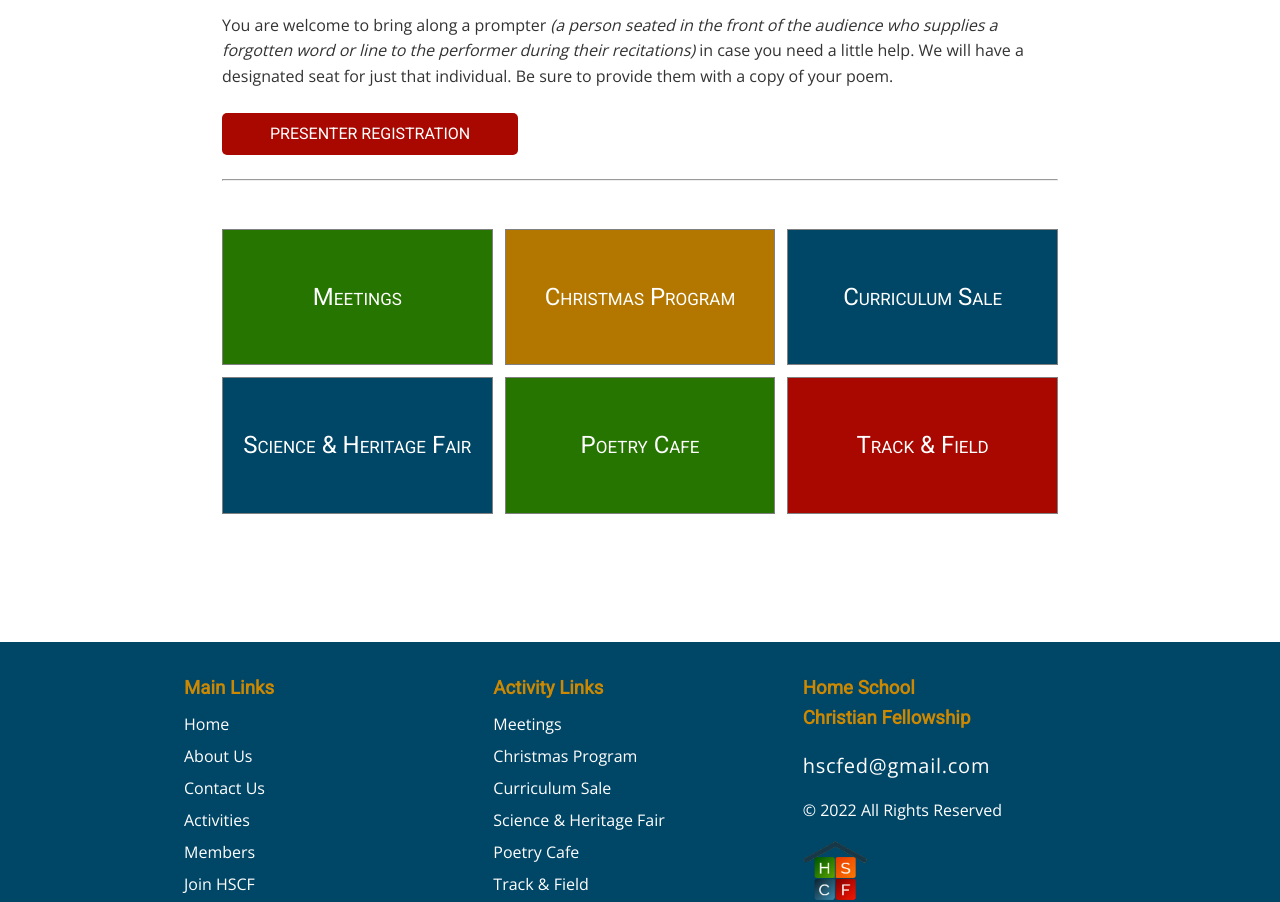
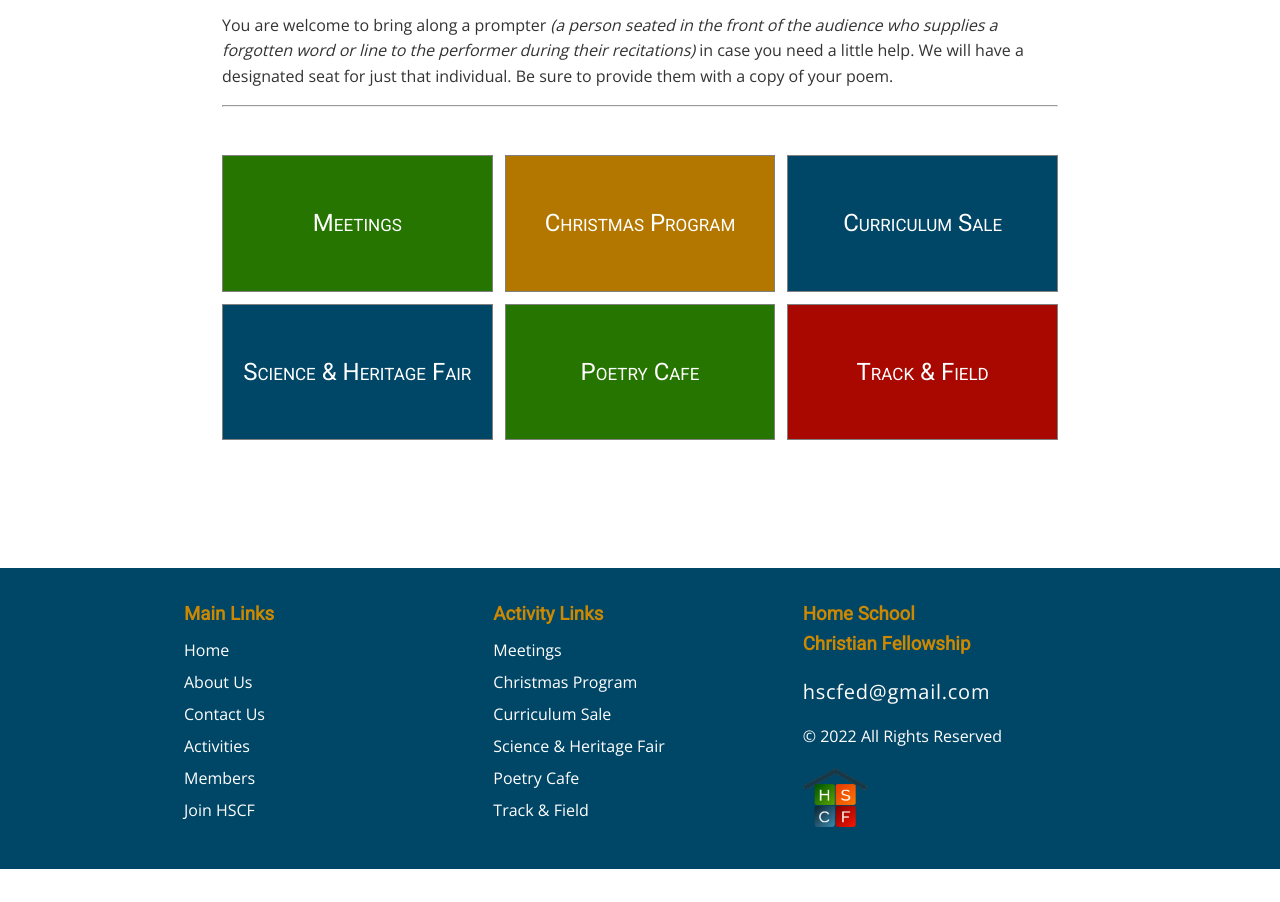
Before and after one commit to hscfed/hscfedmonton, a website: page poetry-cafe.html in a window 1280 px wide. Shown: the part 998-1900 px from the top of the page. After the commit the page ends 1867 px from the top, so only its background shows below. Drawn offline with nearby package versions, Linux system fonts and the light colour scheme.

Commit message:
Update poetry-cafe.html

```diff
--- a/poetry-cafe.html
+++ b/poetry-cafe.html
@@ -96,14 +96,6 @@
           poem.
         </p>
 
-        <p>
-          <a
-            href="https://forms.gle/JVuxCtNDKTMd4aeXA"
-            class="call-to-action"
-            target="_blank"
-            >Presenter Registration</a
-          >
-        </p>
         <hr />
 
         <activities-grid></activities-grid>
```
